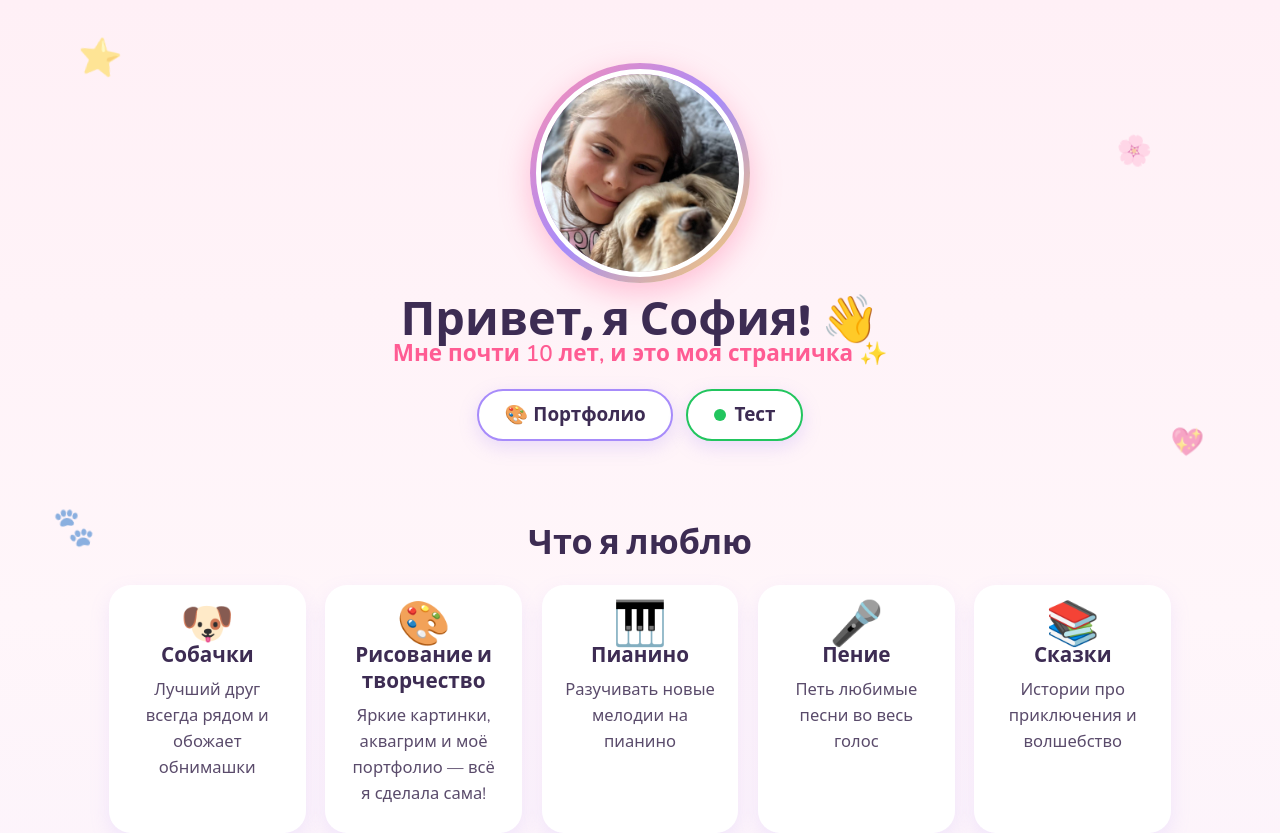
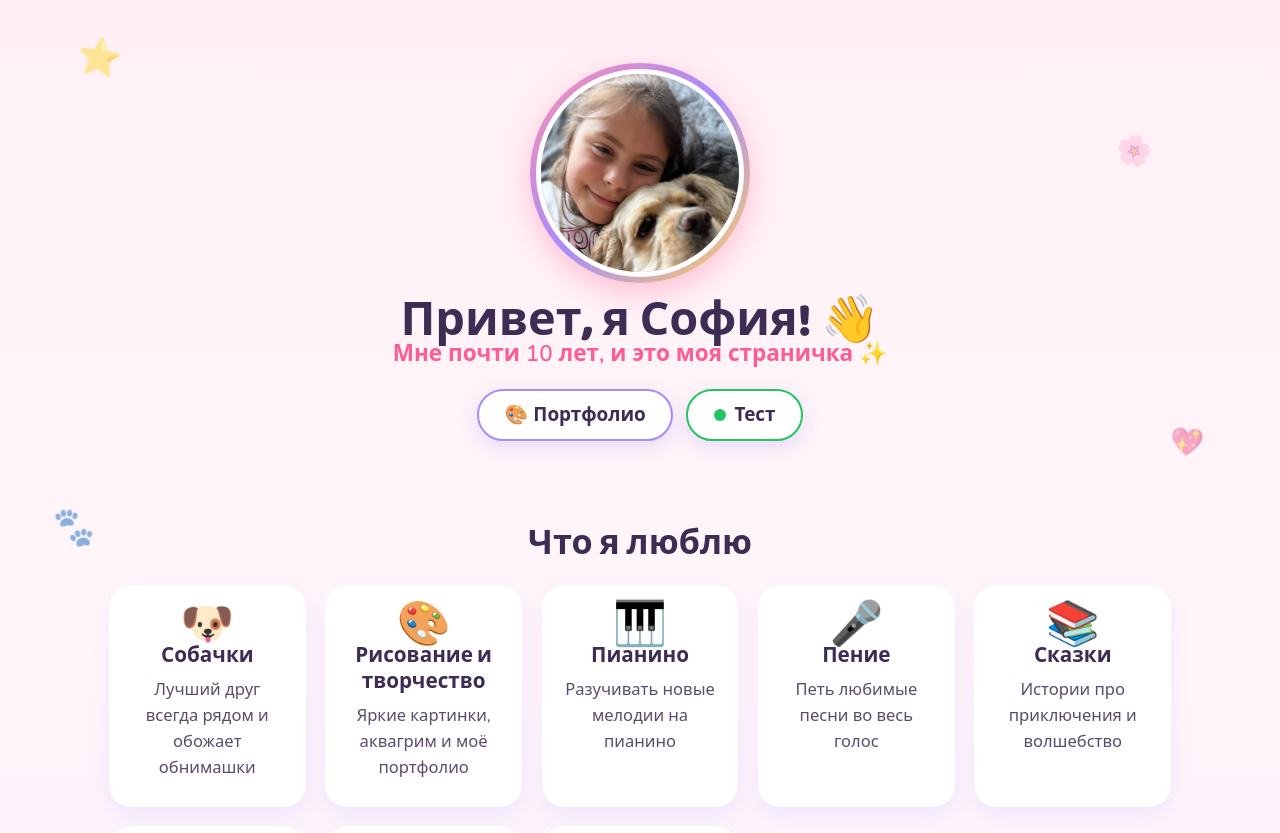
Before and after one commit to BorisGujvin/DittuSofiaHuzhvynska, a React (Vite) app: page / in a window 1280 px wide. Shown: the top 833 px of the page. Built offline with nearby package versions, Linux system fonts and the light colour scheme.

Commit message:
Обновить подпись под аквагримом: «Это я всё сделала ✨»

```diff
--- a/src/App.tsx
+++ b/src/App.tsx
@@ -16,7 +16,7 @@ const loves = [
   {
     emoji: '🎨',
     title: 'Рисование и творчество',
-    text: 'Яркие картинки, аквагрим и моё портфолио — всё я сделала сама!',
+    text: 'Яркие картинки, аквагрим и моё портфолио',
     link: '#/portfolio',
   },
   { emoji: '🎹', title: 'Пианино', text: 'Разучивать новые мелодии на пианино' },
--- a/src/PortfolioPage.tsx
+++ b/src/PortfolioPage.tsx
@@ -14,8 +14,8 @@ const portfolioPhotos: PortfolioItem[] = [
     id: 'photo-1',
     src: '/assets/images/AgACAgQAAxkBAAM_atyEiYWvbVKEpMsTFdDYtmsF3vgAAngPaxuBSOhSLS6O934ZYFwBAAMCAAN5AAM9BA.jpg',
     title: 'Аквагрим «Волшебный аватар»',
-    description: 'Всё я сделала сама! Творческий аквагрим в сказочных сине-голубых тонах ✨',
-    alt: 'София с волшебным сине-голубым аквагримом — сделала сама',
+    description: 'Это я всё сделала ✨',
+    alt: 'София с волшебным сине-голубым аквагримом — это я всё сделала',
   },
 ]
 
@@ -68,7 +68,7 @@ function PortfolioPage() {
           ← Назад на главную
         </a>
         <h1>🎨 Портфолио</h1>
-        <p className="subtitle">Здесь всё я сделала сама! Мои творческие работы, рисунки и образы ✨</p>
+        <p className="subtitle">Мои творческие работы, рисунки и образы ✨</p>
       </header>
 
       <main className="portfolio-main">
```
